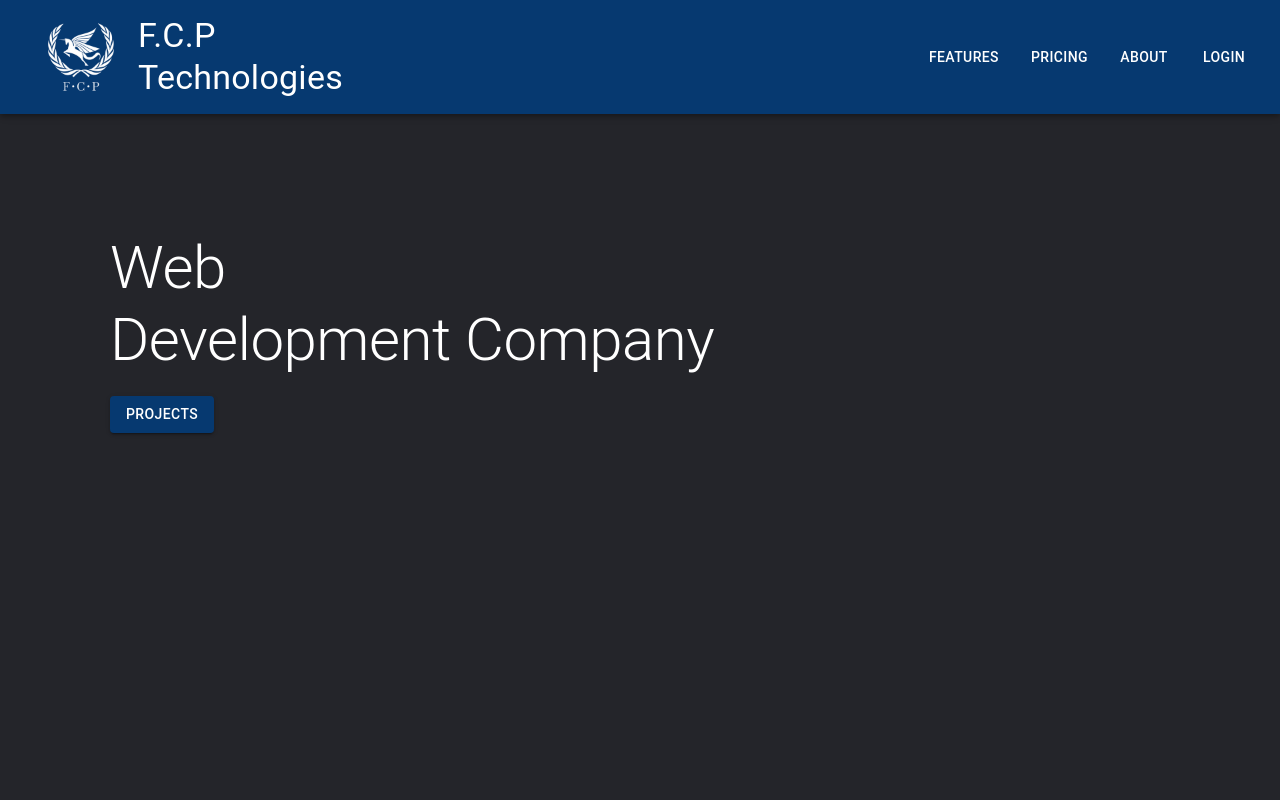
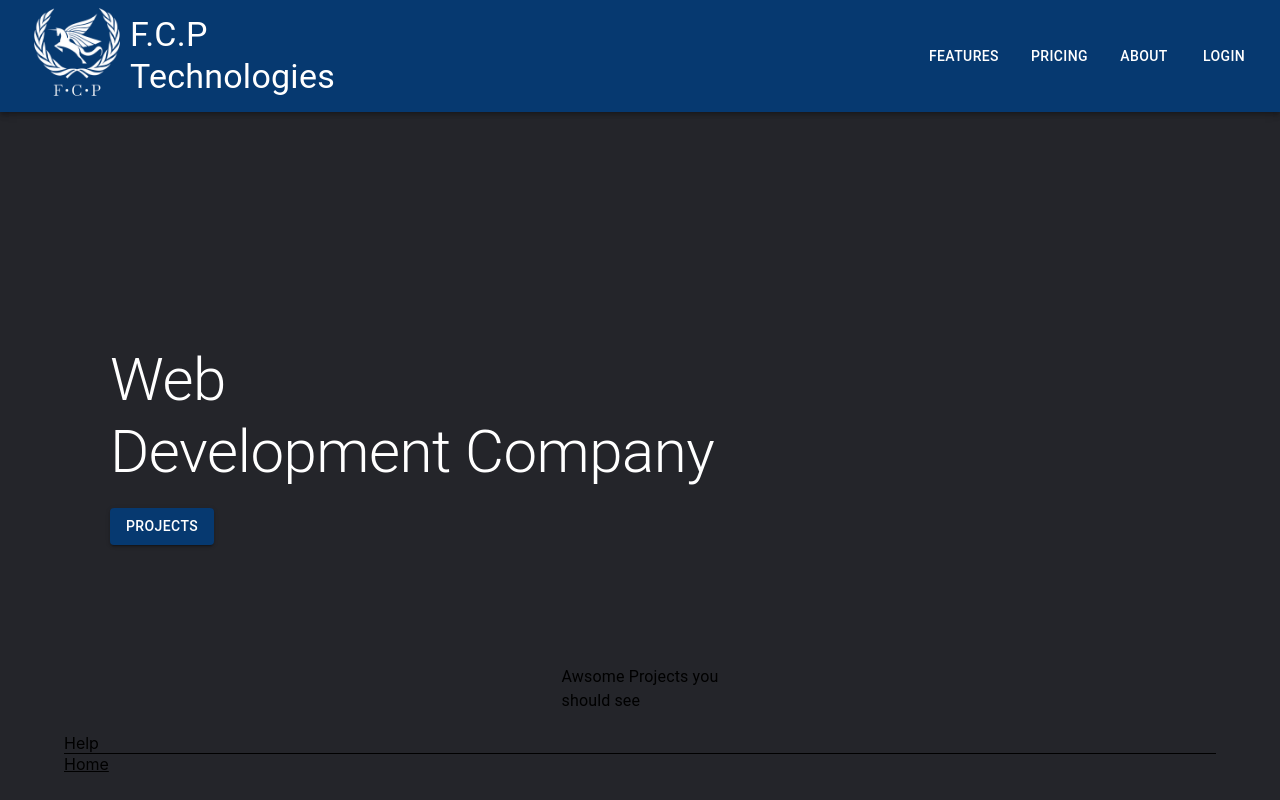
Before and after one commit to isaiahcrumph/new-website, a React (Create React App) app: page / in a window 1280 px wide. Built offline with nearby package versions, Linux system fonts and the light colour scheme.

Commit message:
wip-  Introduced footer and Tech comp

```diff
--- a/src/App.css
+++ b/src/App.css
@@ -64,3 +64,25 @@ a {
    position: center;
   }
 }
+
+  .stack {
+    display: none;
+    position: absolute;
+    overflow: hidden;
+
+  }
+
+.stack-button {
+  display: none; /* hide the button at wider widths */
+}
+
+@media (max-width: 780px) {
+  .stack-button {
+    display: block; /* show the button at narrower widths */
+  }
+}
+
+/* show the stack when the .show class is applied */
+.stack.show {
+  display: block;
+}
--- a/src/App.js
+++ b/src/App.js
@@ -1,6 +1,7 @@
 import { Box, Typography } from "@mui/material";
 import { Route, Routes } from "react-router-dom";
 import "./App.css";
+import Footer from "./Components/Footer";
 import HeroBanner from "./Components/HeroBanner";
 import Navbar from "./Components/Navbar";
 import Home from "./Pages/Home";
@@ -17,13 +18,17 @@ const greetingsText = (
 );
 
 const title = (
-  <Typography variant="h4" component="div" sx={{ flexGrow: 1 }}>
+  <Typography
+    variant="h4"
+    component="div"
+    sx={{ flexGrow: 1, display: { xs: "none", sm: "block" } }}
+  >
     F.C.P <br />
     Technologies
   </Typography>
 );
 
-function App() {
+const App = () => {
   return (
     <Box>
       <Navbar title={title} />
@@ -31,8 +36,9 @@ function App() {
         <Route path="/" element={<Home greetingsText={greetingsText} />} />
         <Route path="/tech/:id" element={<TechDetail />} />
       </Routes>
+      <Footer />
     </Box>
   );
-}
+};
 
 export default App;
--- /dev/null
+++ b/src/Components/Footer.js
@@ -0,0 +1,25 @@
+import { Box, Grid, Link } from "@mui/material";
+import { Container } from "@mui/system";
+import React from "react";
+
+const Footer = () => {
+  return (
+    <footer>
+      <Box>
+        <Container maxWidth="lg">
+          <Grid container spaceing={5}></Grid>
+          <Grid item xs={12} sm={4}>
+            <Box borderBottom={1}> Help</Box>
+            <Box>
+              <Link href="/" color="inherit">
+                Home
+              </Link>
+            </Box>
+          </Grid>
+        </Container>
+      </Box>
+    </footer>
+  );
+};
+
+export default Footer;
--- a/src/Components/Navbar.js
+++ b/src/Components/Navbar.js
@@ -2,21 +2,33 @@ import React from "react";
 import { Link } from "react-router-dom";
 import { Box, Stack, Typography } from "@mui/material";
 import Logo from "../Assets/Images/Logo.png";
-import { AppBar, Toolbar, IconButton, Button } from "@mui/material";
+import { AppBar, styled, Toolbar, IconButton, Button } from "@mui/material";
 import FCP from "../Assets/Images/FCP.png";
+import { display } from "@mui/system";
+
+const StyledToolbar = styled(Toolbar)({
+  display: "flex",
+  justifyContent: "space-between",
+});
 
 const Navbar = ({ title }) => {
   return (
-    <AppBar sx={{ bgcolor: "#063970" }}>
-      <Toolbar>
+    <AppBar
+      justifyContent="space-arround"
+      position="static"
+      sx={{ bgcolor: "#063970" }}
+    >
+      <StyledToolbar>
         <IconButton
-          size="large"
+          // size="large"
           // edge="start"
-          color="inherit"
-          aria-label="logo"
-          p="300px"
+          // color="inherit"
+          // aria-label="logo"
+          // p="300px"
           // sx={{ ml: { sm: "250px" } }}
+          sx={{ transform: "scale(1.3)" }}
         >
+          <Link href="#Tech">
             <img
               src={FCP}
               href="#Tech"
@@ -24,6 +36,7 @@ const Navbar = ({ title }) => {
               position="responsive"
               alt="/"
             />
+          </Link>
         </IconButton>
 
         {title}
@@ -31,6 +44,7 @@ const Navbar = ({ title }) => {
         <Stack
           direction="row"
           spacing={2}
+
           // sx={{ mr: { sm: "250px" }, ml: { sm: "250px" } }}
         >
           <Button color="inherit">Features</Button>
@@ -38,7 +52,7 @@ const Navbar = ({ title }) => {
           <Button color="inherit">About</Button>
           <Button color="inherit">Login</Button>
         </Stack>
-      </Toolbar>
+      </StyledToolbar>
     </AppBar>
   );
 };
--- a/src/Components/Technologies.js
+++ b/src/Components/Technologies.js
@@ -1,7 +1,17 @@
+import { Box, Button, Typography, Stack, TextField } from "@mui/material";
 import React from "react";
 
+import HeroBannerImg from "../Assets/Images/HeroBannerImg.png";
+
 const Technologies = () => {
-  return <div>Technologies</div>;
+  return (
+    <Stack alignItems="center" mt="80px" justifyContent="center" p="20px">
+      <Typography>
+        Awsome Projects you <br />
+        should see
+      </Typography>
+    </Stack>
+  );
 };
 
 export default Technologies;
--- a/src/Pages/Home.js
+++ b/src/Pages/Home.js
@@ -1,11 +1,13 @@
 import { Box } from "@mui/material";
 import React from "react";
 import HeroBanner from "../Components/HeroBanner";
+import Technologies from "../Components/Technologies";
 
 const Home = ({ greetingsText }) => {
   return (
     <Box>
       <HeroBanner greetingsText={greetingsText} />
+      <Technologies />
     </Box>
   );
 };
--- a/src/Pages/TechDetail.js
+++ b/src/Pages/TechDetail.js
@@ -1,7 +1,13 @@
+import { Box } from "@mui/material";
 import React from "react";
+import Technologies from "../Components/Technologies";
 
 const TechDetail = () => {
-  return <div>TechDetail</div>;
+  return (
+    <Box>
+      <Technologies />
+    </Box>
+  );
 };
 
 export default TechDetail;
```
Lines whose indentation alone changed are shown as unchanged.
